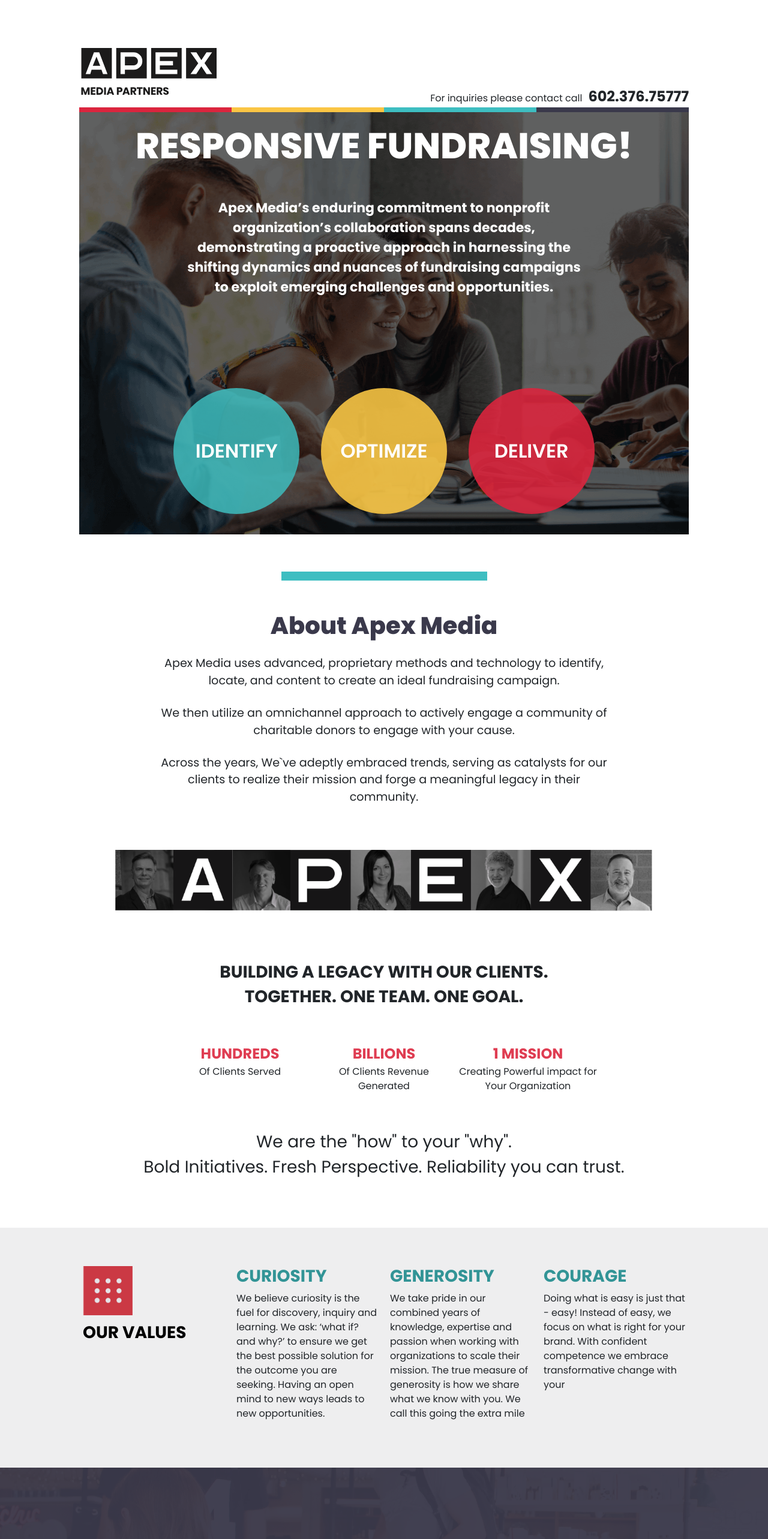
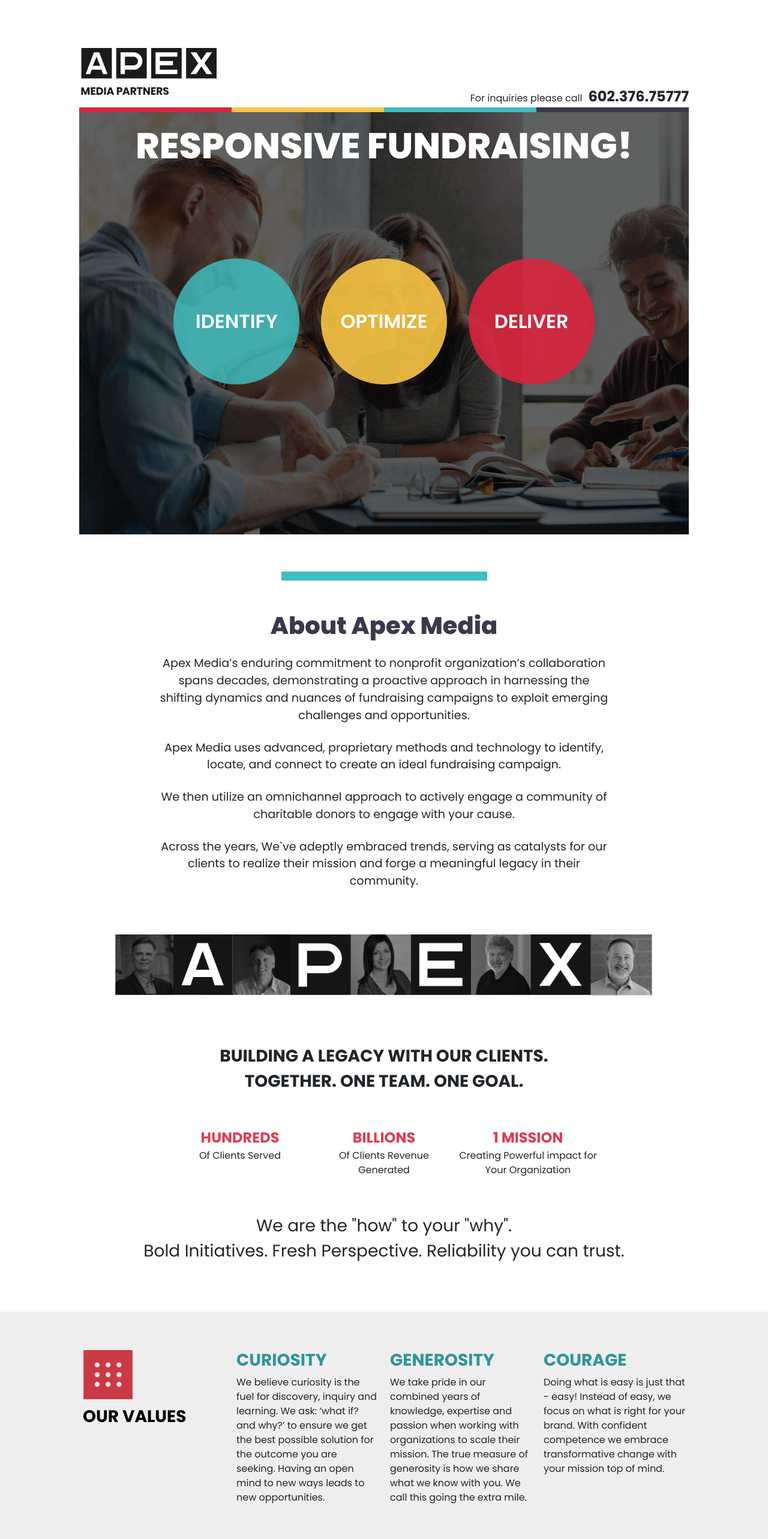
Before and after one commit to pooya13vm/APEX, a React (Create React App) app: page / in a window 1280 px wide. Shown: the top 2566 px of the page at 60% size. Built offline with nearby package versions, Linux system fonts and the light colour scheme.

Commit message:
new change

```diff
--- a/src/components/DownloadPart.jsx
+++ b/src/components/DownloadPart.jsx
@@ -26,7 +26,7 @@ function DownloadPart() {
             </span>
             <span style={{ fontWeight: "600" }}>Expert insights included.</span>
           </p>
-          <input placeholder="Full Name*" type="text" name="name" required />
+          <input placeholder="First name*" type="text" name="name" required />
           <input
             name="email"
             placeholder="Email*"
--- a/src/components/Header.jsx
+++ b/src/components/Header.jsx
@@ -7,7 +7,7 @@ function Header() {
         <img src={logo} />
 
         <div className="phone-number">
-          <span>For inquiries please contact call</span>
+          <span>For inquiries please call</span>
           <span style={{ marginLeft: 10, fontSize: 24, fontWeight: "bold" }}>
             602.376.75777
           </span>
@@ -22,12 +22,7 @@ function Header() {
           <div style={{ backgroundColor: "#3a394b" }} className="line"></div>
         </div>
         <h1>RESPONSIVE FUNDRAISING!</h1>
-        <p className="under-title-text">
-          Apex Media’s enduring commitment to nonprofit organization’s
-          collaboration spans decades, demonstrating a proactive approach in
-          harnessing the shifting dynamics and nuances of fundraising campaigns
-          to exploit emerging challenges and opportunities.
-        </p>
+        <p className="under-title-text"></p>
         <div className="circles_container">
           <div className="circle_item">
             <p>IDENTIFY</p>
--- a/src/components/OueValue.jsx
+++ b/src/components/OueValue.jsx
@@ -21,7 +21,7 @@ function OurValue() {
           We take pride in our combined years of knowledge, expertise and
           passion when working with organizations to scale their mission. The
           true measure of generosity is how we share what we know with you. We
-          call this going the extra mile
+          call this going the extra mile.
         </p>
       </div>
       <div className="ourValue-item">
@@ -29,7 +29,7 @@ function OurValue() {
         <p>
           Doing what is easy is just that - easy! Instead of easy, we focus on
           what is right for your brand. With confident competence we embrace
-          transformative change with your
+          transformative change with your mission top of mind.
         </p>
       </div>
     </div>
--- a/src/components/Slogan.jsx
+++ b/src/components/Slogan.jsx
@@ -21,8 +21,14 @@ function Slogan() {
       <div className="slogan-text" data-aos="fade-down-left">
         <h2>About Apex Media</h2>
         <p>
+          Apex Media’s enduring commitment to nonprofit organization’s
+          collaboration spans decades, demonstrating a proactive approach in
+          harnessing the shifting dynamics and nuances of fundraising campaigns
+          to exploit emerging challenges and opportunities.
+        </p>
+        <p>
           Apex Media uses advanced, proprietary methods and technology to
-          identify, locate, and content to create an ideal fundraising campaign.
+          identify, locate, and connect to create an ideal fundraising campaign.
         </p>
         <p>
           We then utilize an omnichannel approach to actively engage a community
```
Also changed, not shown: 1 other file (tests, documents, lock files or other folders).
